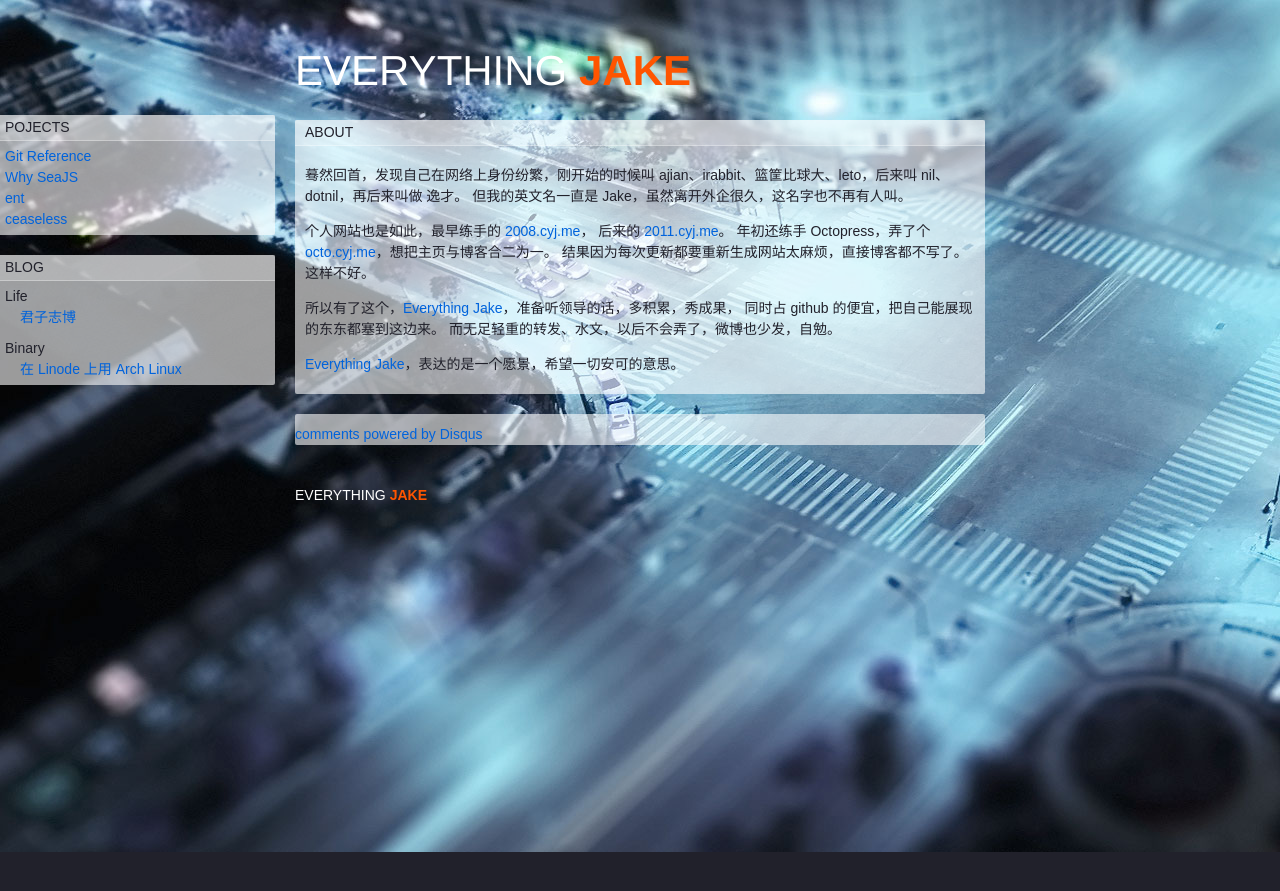
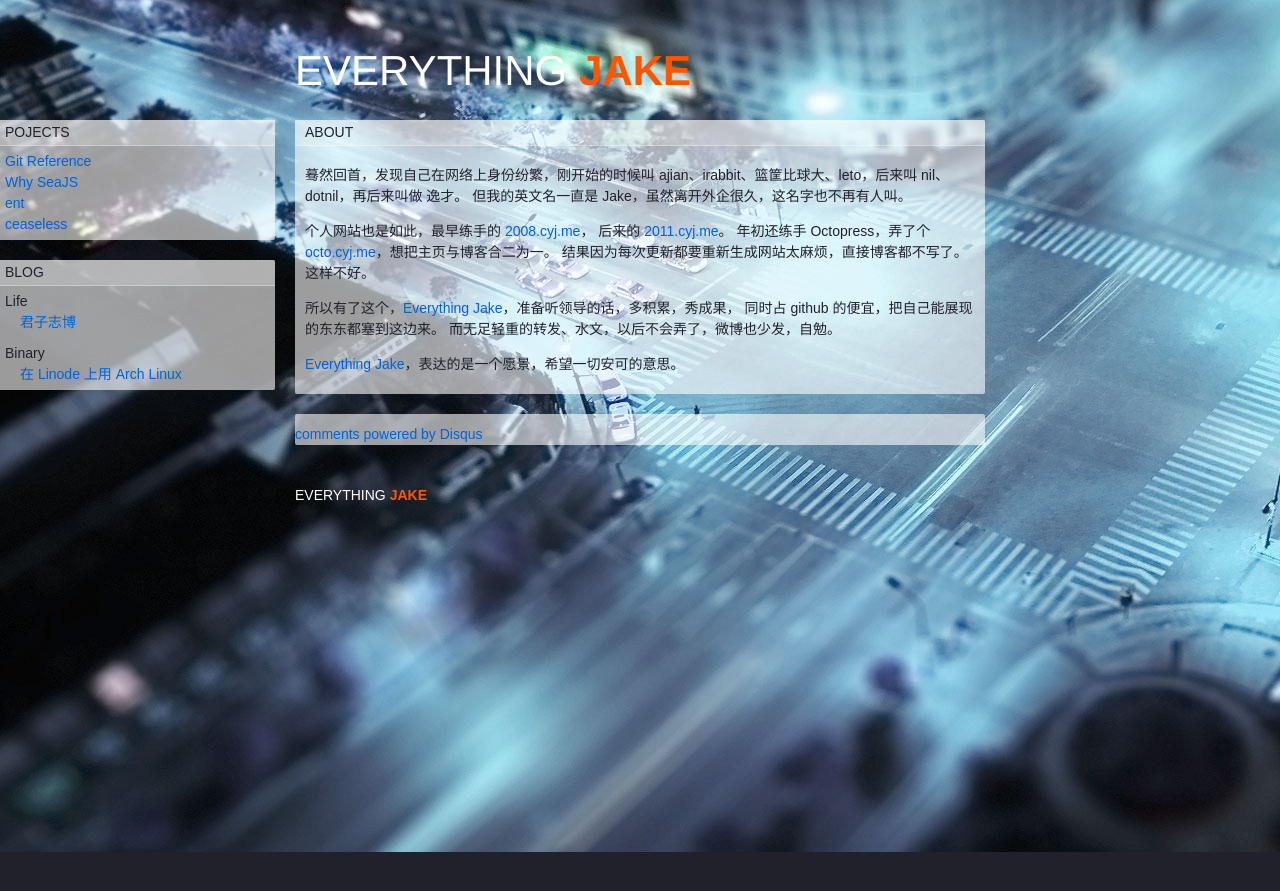
Before and after one commit to cyjake/cyjake.github.io, a Jekyll site: the page built from index.html, in a window 1280 px wide. Shown: the top 891 px of the page. Built offline with Jekyll 4.4.1, drawn with Linux system fonts in a browser that asks for light colours; Markdown is read by kramdown in place of the engine named in the settings; comment, search, counter and statistics services are not loaded.

Commit message:
Adjusted aside top

```diff
--- a/assets/css/yicai.css
+++ b/assets/css/yicai.css
@@ -912,7 +912,7 @@ body {
 
 #aside {
   position: fixed;
-  top: 115px;
+  top: 120px;
   left: 50%;
   margin-left: -645px;
   width: 280px;
@@ -934,6 +934,8 @@ body {
 
 #post-body {
   background: #efefef; }
+  #post-body #aside {
+    top: 112px; }
   #post-body .article {
     margin-bottom: 40px; }
   #post-body .back-home {
--- a/assets/css/yicai.scss
+++ b/assets/css/yicai.scss
@@ -27,7 +27,7 @@ body {
 }
 #aside {
   position: fixed;
-  top: 115px;
+  top: 120px;
   left: 50%;
   margin-left: -(690px / 2 + 300px);
   width: 280px;
@@ -58,6 +58,9 @@ body {
 #post-body {
   background: #efefef;
 
+  #aside {
+    top: 112px;
+  }
   .article {
     margin-bottom: 40px;
   }
```
